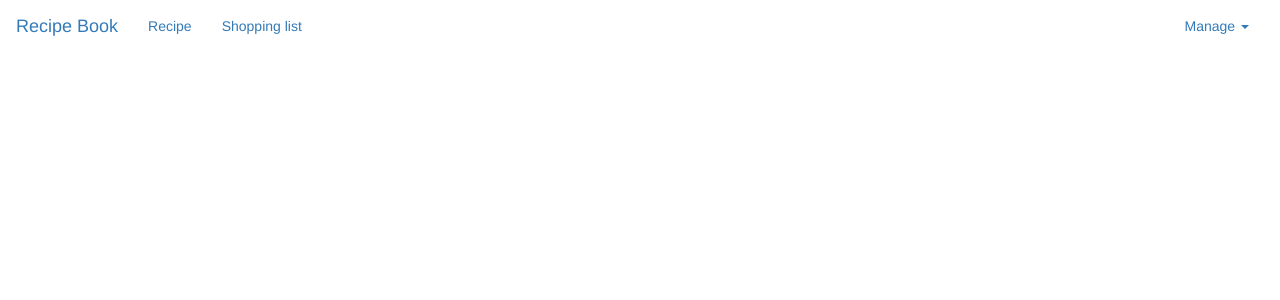
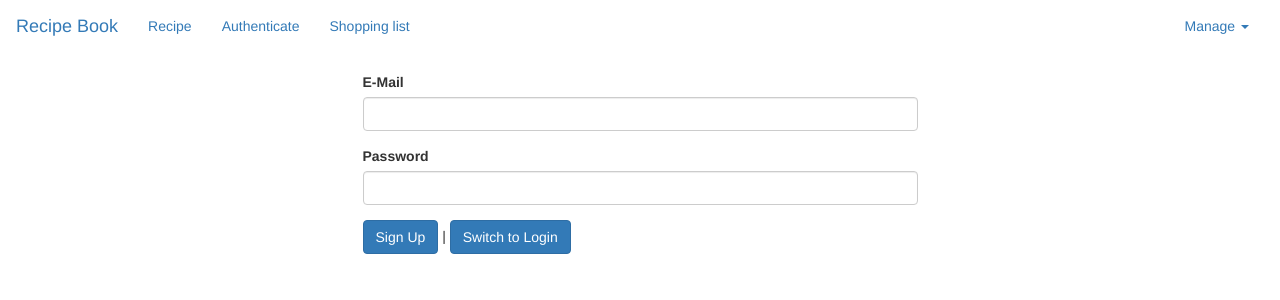
Before and after one commit to amrit24/recipe-app, an Angular app: page /auth in a window 1280 px wide. Before the commit this address led to /. Shown: the top 300 px of the page. Built offline with nearby package versions, Linux system fonts and the light colour scheme.

Commit message:
Add auth component and route

```diff
--- a/src/app/app-routing.module.ts
+++ b/src/app/app-routing.module.ts
@@ -6,6 +6,7 @@ import { RecipeStartComponent } from './recipes/recipe-start/recipe-start.compon
 import { RecipeDetailComponent } from './recipes/recipe-detail/recipe-detail.component';
 import { RecipeEditComponent } from './recipes/recipe-edit/recipe-edit.component';
 import { RecipeResolverService } from './recipes/recipes-resolver.service';
+import { AuthComponent } from './auth/auth.component';
 
 
 const appRroutes: Routes = [
@@ -17,6 +18,8 @@ const appRroutes: Routes = [
      { path: ':id/edit', component: RecipeEditComponent , resolve: [RecipeResolverService] }
   ] },
   { path: 'shopping-list', component: ShoppingListComponent },
+  { path: 'auth', component: AuthComponent },
+
 ];
 
 @NgModule({
--- a/src/app/app.module.ts
+++ b/src/app/app.module.ts
@@ -19,6 +19,7 @@ import { ShoppingListService } from './shopping-list/shopping-list.service';
 import { RecipeStartComponent } from './recipes/recipe-start/recipe-start.component';
 import { RecipeEditComponent } from './recipes/recipe-edit/recipe-edit.component';
 import { RecipeService } from './recipes/recipe.service';
+import { AuthComponent } from './auth/auth.component';
 
 @NgModule({
   declarations: [
@@ -33,6 +34,7 @@ import { RecipeService } from './recipes/recipe.service';
     DropdownDirective,
     RecipeStartComponent,
     RecipeEditComponent,
+    AuthComponent,
 
   ],
   imports: [
--- /dev/null
+++ b/src/app/auth/auth.component.html
@@ -0,0 +1,18 @@
+<div class="row">
+    <div class="col-xs-12 col-md-6 col-md-offset-3">
+      <form>
+        <div class="form-group">
+          <label for="email">E-Mail</label>
+          <input type="email" id="email" class="form-control" />
+        </div>
+        <div class="form-group">
+          <label for="password">Password</label>
+          <input type="password" id="password" class="form-control" />
+        </div>
+        <div>
+          <button class="btn btn-primary">Sign Up</button> |
+          <button class="btn btn-primary">Switch to Login</button>
+        </div>
+      </form>
+    </div>
+  </div>
--- /dev/null
+++ b/src/app/auth/auth.component.ts
@@ -0,0 +1,15 @@
+import { Component, OnInit } from '@angular/core';
+
+@Component({
+  selector: 'app-auth',
+  templateUrl: './auth.component.html',
+  styleUrls: ['./auth.component.css']
+})
+export class AuthComponent implements OnInit {
+
+  constructor() { }
+
+  ngOnInit(): void {
+  }
+
+}
--- a/src/app/header/header.component.html
+++ b/src/app/header/header.component.html
@@ -6,6 +6,7 @@
         <div class="collapse navbar-collapse">
             <ul class="nav navbar-nav">
                 <li routerLinkActive="Active"><a routerLink="/recipes">Recipe</a></li>
+                <li routerLinkActive="Active"><a routerLink="/auth">Authenticate</a></li>
                 <li routerLinkActive="Active"><a routerLink="/shopping-list">Shopping list</a></li>
             </ul>
             <ul class="nav navbar-nav navbar-right">
```
Also changed, not shown: src/app/auth/auth.component.css (added).
